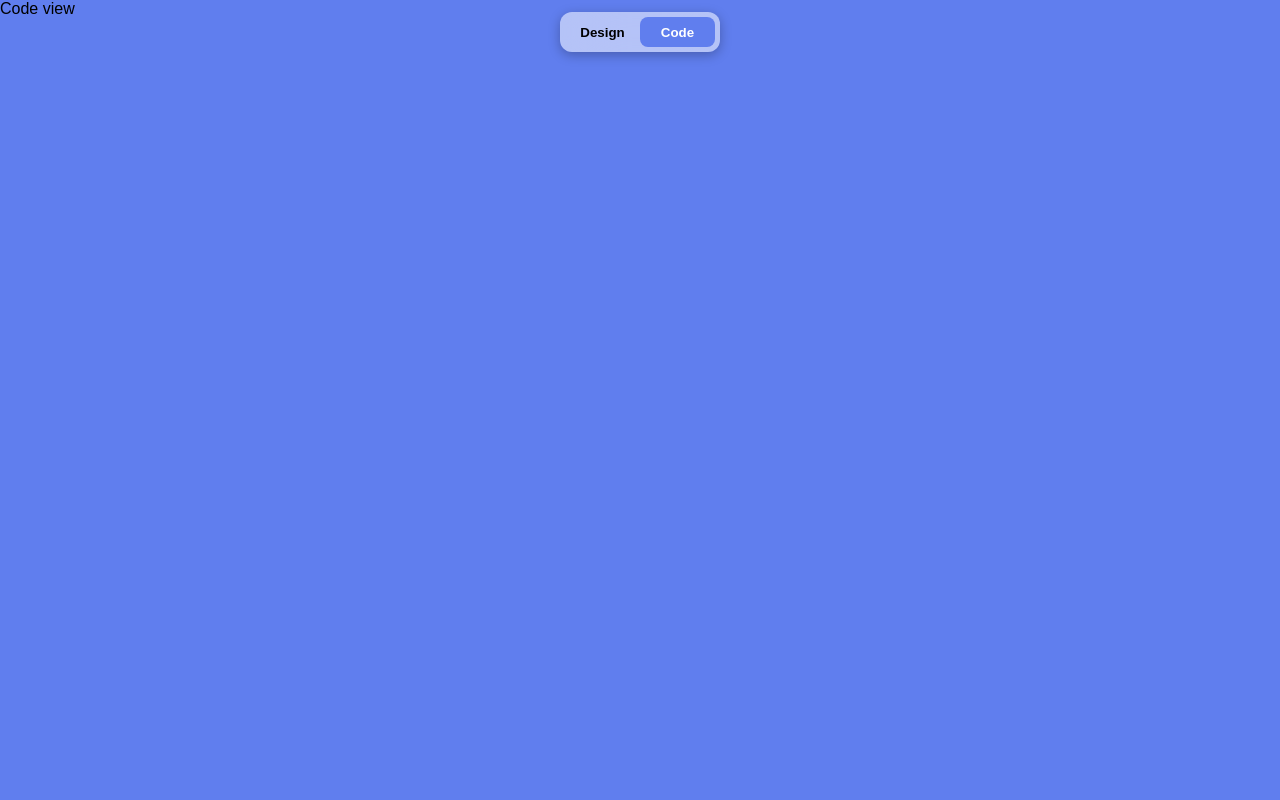
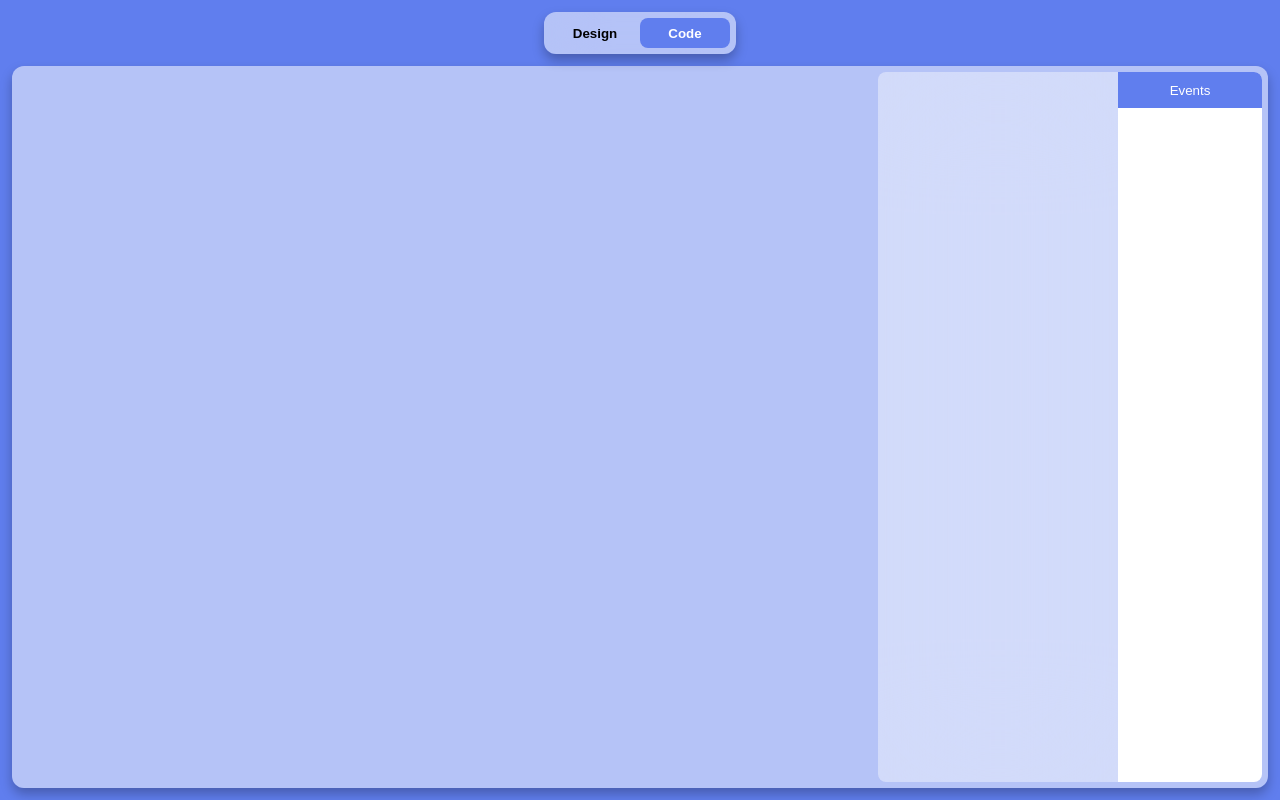
Before and after one commit to TheCDeveloper/ui-designer, a plain HTML site: page index.html in a window 1280 px wide. Both pictures are taken after a click on the button "Code". Drawn offline with Linux system fonts and the light colour scheme.

Commit message:
WIP: improve code view UI

```diff
--- a/index.html
+++ b/index.html
@@ -6,6 +6,7 @@
     <title>Ui Designer</title>
     <link rel="stylesheet" href="styles/main.css">
     <link rel="stylesheet" href="styles/view-design.css">
+    <link rel="stylesheet" href="styles/view-code.css">
 </head>
 <body>
     <div class="viewport">
@@ -18,7 +19,11 @@
                 <div id="canvas"></div>
             </div>
             <div id="view-code">
-                Code view
+                <div id="code-canvas"></div>
+                <div id="block-category-bar">
+                    <button id="btn-category-event" class="selected">Events</button>
+                </div>
+                <div id="blocks-list"></div>
             </div>
         </div>
     </div>
--- a/styles/main.css
+++ b/styles/main.css
@@ -2,6 +2,10 @@
     font-family: sans-serif;
 }
 
+
+body {
+    background-color: #607eee;
+}
 
 .viewport {
     position: fixed;
@@ -17,7 +21,7 @@
 .tabs {
     position: absolute;
     top: 12px;
-    width: 150px;
+    width: 180px;
     height: 30px;
 
     display: grid;
@@ -25,7 +29,7 @@
     grid-template-rows: 1fr;
     grid-template-columns: 1fr 1fr;
     margin: 0 50%;
-    padding: 5px;
+    padding: 6px;
     transform: translateX(-50%);
 
     background-color: #ffffff88;
@@ -33,7 +37,7 @@
     border: none;
     border-radius: 12px;
 
-    box-shadow: 0px 3px 12px #00000044;
+    box-shadow: 0px 6px 12px #00000044;
     backdrop-filter: blur(30px);
 }
 
@@ -61,7 +65,7 @@
     z-index: 0;
 }
 
-.views div {
+.views > div {
     position: absolute;
     top: 0;
     bottom: 0;
@@ -76,7 +80,7 @@
     transition: all 0.25s ease;
 }
 
-.views div.selected {
+.views > div.selected {
     z-index: 2;
     visibility: visible;
     opacity: 1;
--- /dev/null
+++ b/styles/view-code.css
@@ -0,0 +1,62 @@
+#code-canvas {
+    position: absolute;
+    top: 66px;
+    bottom: 12px;
+    left: 12px;
+    right: 12px;
+
+    background-color: #ffffff88;
+
+    border: none;
+    border-radius: 12px;
+
+    box-shadow: 0px 6px 12px #00000044;
+}
+
+
+#block-category-bar {
+    position: absolute;
+    top: 72px;
+    bottom: 18px;
+    right: 18px;
+    width: 144px;
+
+    background-color: #ffffff;
+
+    border: none;
+    border-radius: 0 8px 8px 0;
+
+    overflow: hidden;
+}
+
+#block-category-bar > button {
+    width: 100%;
+    height: 36px;
+
+    color: black;
+    background-color: transparent;
+
+    border: none;
+}
+
+#block-category-bar > button.selected {
+    color: white;
+    background-color: #607eee;
+}
+
+
+#blocks-list {
+    position: absolute;
+    top: 72px;
+    bottom: 18px;
+    right: 162px;
+    width: 240px;
+
+    background-color: #ffffff66;
+
+    border: none;
+    border-radius: 8px 0 0 8px;
+
+    backdrop-filter: blur(60px);
+    overflow: hidden;
+}
--- a/styles/view-design.css
+++ b/styles/view-design.css
@@ -1,16 +1,16 @@
+#view-design {
+    display: flex;
+    justify-content: center;
+    align-items: center;
+}
+
 #canvas {
     position: absolute;
     width: 800px;
     height: 450px;
 
-    justify-self: center;
-    align-self: center;
-
     background-color: white;
 
     border: none;
     border-radius: 12px;
-
-    visibility: visible;
-    opacity: 1;
 }
```
